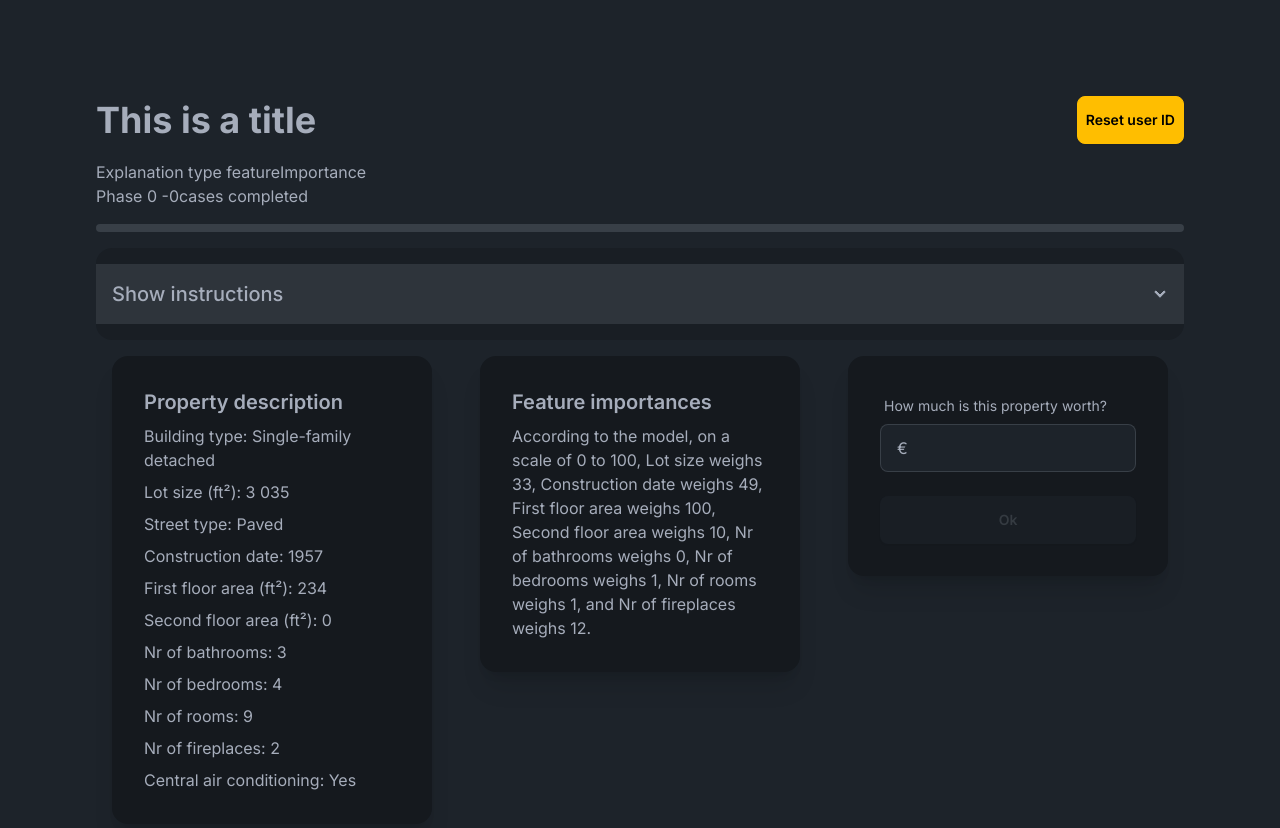
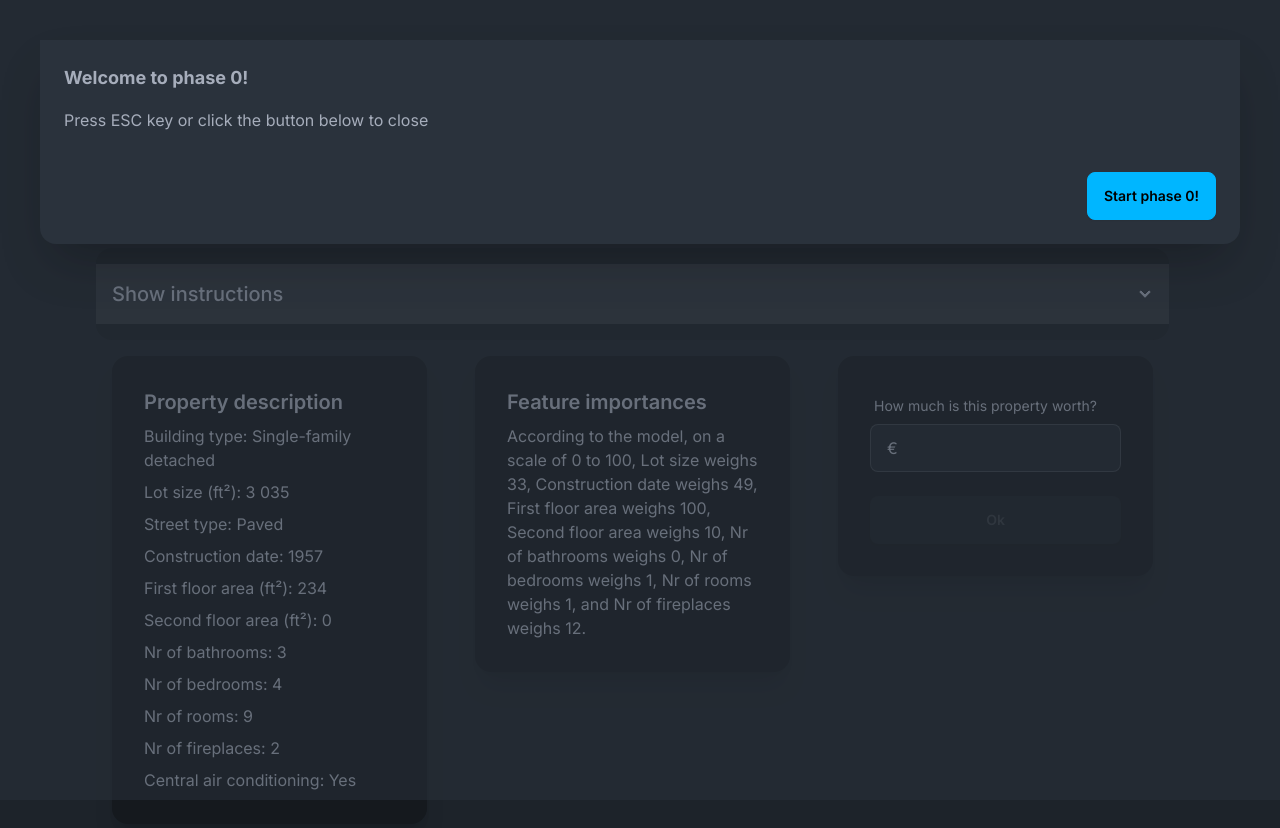
Before and after one commit to Paul-543NA/turk_xai_uva, a Next.js app: page / in a window 1280 px wide. Shown: the top 828 px of the page. Built offline with nearby package versions, Linux system fonts and the light colour scheme.

Commit message:
Implemented modal logic

```diff
--- a/src/app/context/AnswersContext.js
+++ b/src/app/context/AnswersContext.js
@@ -86,6 +86,10 @@ export const AnswersProvider = ({ children }) => {
   useEffect(() => {
     localStorage.setItem("preferredCurrency", preferredCurrency);
   }, [preferredCurrency]);
+
+  // State for whether or not to display the phase informations modal
+  // This is not a persistent state, the modal will appear on each page reload
+  const [showPhaseInfoModal, setShowPhaseInfoModal] = useState(true);
 
   const explanationTypes = ["none", "point", "interval", "featureImportance"];
   const explanationViewModes = ["sentences", "graph", "table"];
@@ -381,11 +385,18 @@ export const AnswersProvider = ({ children }) => {
         break;
       }
     }
+    if (newPhase !== currentPhase) {
+      setShowPhaseInfoModal(true);
+    }
     setShowingFeedback(false);
     setCurrentQuestion(nextQuestion);
     setCurrentPhase(newPhase);
     return true;
   };
+
+  function closeModal() {
+    setShowPhaseInfoModal(false);
+  }
 
   return (
     <AnswersContext.Provider
@@ -416,6 +427,8 @@ export const AnswersProvider = ({ children }) => {
         formatFeatureForUI,
         formatPriceForUI,
         formatCurrencyInput,
+        showPhaseInfoModal,
+        closeModal,
         // Database interactions
         submitFormResponse,
         // Actions
--- a/src/app/page.js
+++ b/src/app/page.js
@@ -11,7 +11,7 @@ import AddItem from "@/components/AddItem";
 import IntervalCard from "@/components/IntervalCard";
 import FeatureImportanceCard from "@/components/featureImportanceCard";
 
-// TODO: Implement the feedback logic
+// TODO: Implement the information modal
 
 export default function Home() {
   const answersContext = useAnswers();
@@ -19,12 +19,10 @@ export default function Home() {
     userExplanationType: explanationType,
     currentPhase,
     showingFeedback,
+    showPhaseInfoModal,
+    closeModal,
   } = answersContext;
   const progressValue = answersContext.getCurrentPhaseProgress() * 100;
-
-  const handleNext = () => {
-    // HACK: This is a temporary function, should be in the submit card eventually
-  };
 
   const ExplanationSelector = (
     <select
@@ -73,10 +71,29 @@ export default function Home() {
     explanationType !== "none" &&
     (currentPhase === "0" || (currentPhase === "1" && showingFeedback));
 
+  const phaseInformationModal = (
+    <dialog
+      className="modal modal-top p-10 bg-neutral bg-opacity-50"
+      open={showPhaseInfoModal}
+    >
+      <div className="modal-box bg-neutral text-neutral-content">
+        <h3 className="font-bold text-lg">Welcome to phase {currentPhase}!</h3>
+        <p className="py-4">Press ESC key or click the button below to close</p>
+        <div className="modal-action">
+          <button className="btn btn-info" onClick={closeModal}>
+            Start phase {currentPhase}!
+          </button>
+        </div>
+      </div>
+    </dialog>
+  );
+
   return (
     <main className="flex min-h-screen flex-col items-leading justify-start p-24">
       {/* Header */}
       <div className="flex items-center justify-between mb-4">
+        {phaseInformationModal}
+
         <h1 className="text-4xl font-bold text-center mb-0">This is a title</h1>
         {/* Explanation view selection dropdown */}
         <div className="flex flex-row gap-4">
```
